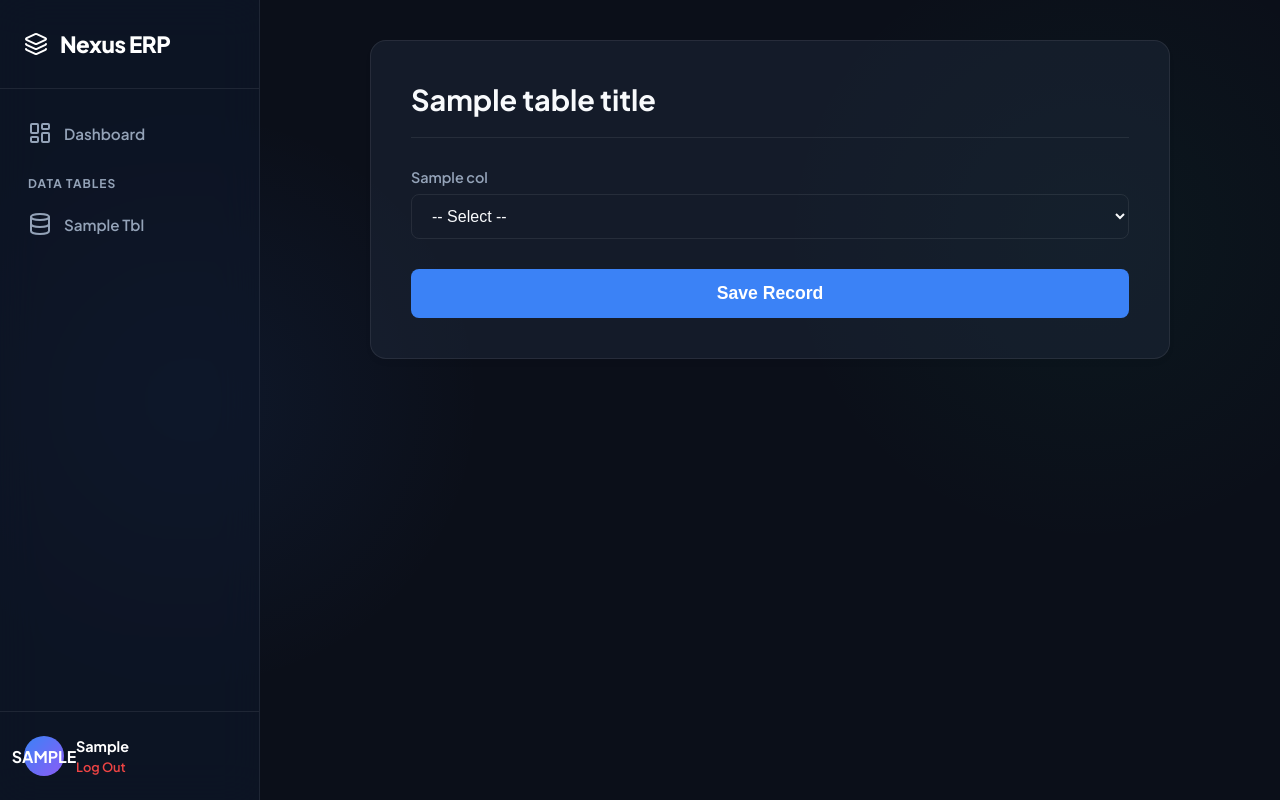
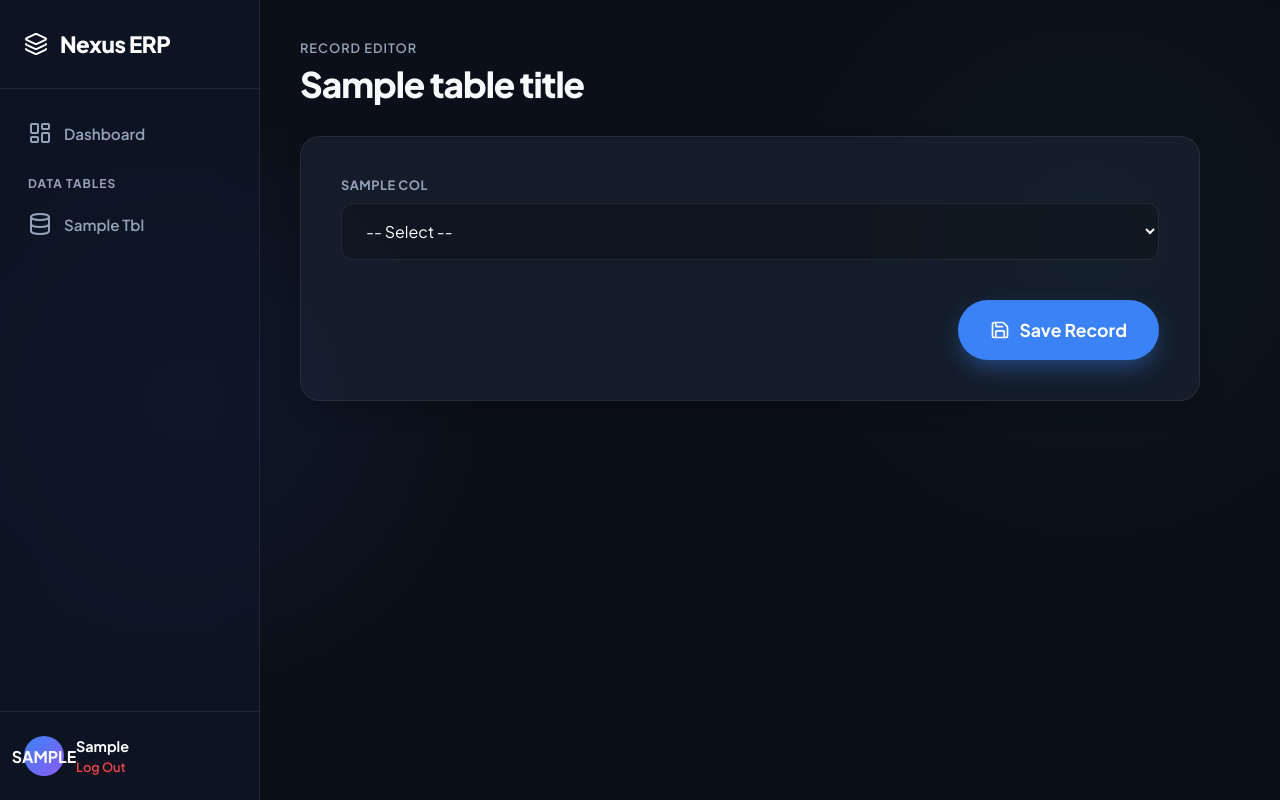
Before and after one commit to jtatipamula-design/proj_tb, a Python web app: template templates/form_view.html in a window 1280 px wide. Run offline with Jinja, Linux system fonts and the light colour scheme; the template is opened without the code that fills it: most values are stand-ins (such as "Sample title", 1, 10 or a date in 2020).

Commit message:
Update form_view.html

```diff
--- a/templates/form_view.html
+++ b/templates/form_view.html
@@ -2,133 +2,99 @@
 
 {% block content %}
 <style>
-    /* --- CARD CONTAINER --- */
-    .form-card {
-        max-width: 800px;
-        margin: 0 auto;
+    .page-header {
+        margin-bottom: 30px;
+    }
+    .page-header h1 { font-size: 2.2rem; font-weight: 800; letter-spacing: -1px; }
+    .page-header p { color: var(--text-muted); font-weight: 600; text-transform: uppercase; letter-spacing: 1px; font-size: 0.8rem; margin-bottom: 5px; }
+
+    .form-container {
+        max-width: 900px;
         background: var(--bg-card);
+        backdrop-filter: blur(12px);
+        -webkit-backdrop-filter: blur(12px);
+        border: 1px solid var(--border-color);
+        border-radius: 20px;
         padding: 40px;
-        border-radius: 16px;
-        border: 1px solid var(--border-color);
-        box-shadow: 0 4px 6px -1px rgba(0, 0, 0, 0.05);
-        animation: fadeInUp 0.4s ease-out;
+        box-shadow: 0 10px 30px -10px rgba(0,0,0,0.3);
+        animation: slideUp 0.4s cubic-bezier(0.16, 1, 0.3, 1);
     }
 
-    .form-header {
-        margin-bottom: 30px;
-        border-bottom: 1px solid var(--border-color);
-        padding-bottom: 20px;
-    }
-    .form-header h1 { margin: 0; font-size: 1.8rem; color: var(--text-main); font-weight: 700; }
-
-    /* --- GRID LAYOUT --- */
-    .form-grid {
-        display: grid;
-        grid-template-columns: repeat(auto-fit, minmax(300px, 1fr));
-        gap: 25px;
+    @keyframes slideUp {
+        from { opacity: 0; transform: translateY(20px); }
+        to { opacity: 1; transform: translateY(0); }
     }
 
-    /* --- INPUT GROUPS --- */
-    .form-group { display: flex; flex-direction: column; gap: 8px; }
+    .form-grid { display: grid; grid-template-columns: repeat(auto-fit, minmax(320px, 1fr)); gap: 28px; }
 
-    .form-group label {
-        font-size: 0.9rem;
-        font-weight: 600;
-        color: var(--text-muted);
-    }
+    .form-group { display: flex; flex-direction: column; gap: 10px; }
+    .form-group label { font-size: 0.8rem; font-weight: 700; color: var(--text-muted); text-transform: uppercase; letter-spacing: 0.5px; }
 
+    /* Premium Inputs */
     .form-group input[type="text"],
     .form-group input[type="password"],
     .form-group input[type="date"],
     .form-group select {
-        padding: 12px 16px;
+        padding: 16px 20px;
         border: 1px solid var(--border-color);
-        border-radius: 8px;
-        font-size: 1rem;
-        background: var(--bg-body);
-        color: var(--text-main);
+        border-radius: 12px;
+        font-size: 1rem; font-family: var(--font-main);
+        background: rgba(0,0,0,0.2); color: white;
         transition: all 0.2s;
     }
     .form-group input:focus, .form-group select:focus {
-        outline: none;
-        border-color: #3b82f6;
-        box-shadow: 0 0 0 3px rgba(59, 130, 246, 0.1);
+        outline: none; border-color: var(--accent-primary);
+        background: rgba(0,0,0,0.4);
+        box-shadow: 0 0 0 3px rgba(59, 130, 246, 0.2);
     }
 
-    /* --- CUSTOM CHECKBOX SCROLL BOX --- */
+    /* Checkbox Scroll Box */
     .checkbox-scroll-box {
-        max-height: 220px;
-        overflow-y: auto;
-        border: 1px solid var(--border-color);
-        padding: 10px;
-        border-radius: 8px;
-        background: var(--bg-body);
-        display: flex;
-        flex-direction: column;
-        gap: 4px;
+        max-height: 250px; overflow-y: auto; border: 1px solid var(--border-color);
+        padding: 12px; border-radius: 12px; background: rgba(0,0,0,0.2);
     }
     .checkbox-item {
-        display: flex;
-        align-items: center;
-        gap: 12px;
-        padding: 10px 12px;
-        border-radius: 6px;
-        cursor: pointer;
-        transition: background 0.2s;
-        color: var(--text-main);
-        font-weight: 500;
+        display: flex; align-items: center; gap: 14px; padding: 12px 16px; border-radius: 8px;
+        cursor: pointer; transition: background 0.2s; font-weight: 600; font-size: 0.95rem;
     }
-    .checkbox-item:hover {
-        background: var(--hover-bg);
+    .checkbox-item:hover { background: rgba(255,255,255,0.05); }
+    .checkbox-item input[type="checkbox"] { width: 18px; height: 18px; accent-color: var(--accent-primary); }
+
+    /* Status Toggles */
+    .status-group { display: flex; gap: 12px; background: rgba(0,0,0,0.2); padding: 6px; border-radius: 16px; border: 1px solid var(--border-color); }
+    .status-btn {
+        flex: 1; padding: 12px; text-align: center; border-radius: 10px;
+        cursor: pointer; font-weight: 700; font-size: 0.9rem; text-transform: uppercase; letter-spacing: 0.5px;
+        color: var(--text-muted); transition: all 0.2s;
     }
-    .checkbox-item input[type="checkbox"] {
-        width: 18px;
-        height: 18px;
-        cursor: pointer;
-        accent-color: #3b82f6;
-    }
-
-    /* --- STATUS TOGGLE BUTTONS --- */
-    .status-group { display: flex; gap: 10px; }
-    .status-btn {
-        flex: 1; padding: 12px; text-align: center; border-radius: 8px;
-        border: 1px solid var(--border-color); cursor: pointer;
-        font-weight: 600; color: var(--text-muted); transition: all 0.2s;
-        background: var(--bg-body);
-    }
-    .active-selected { background: #10b981; color: white; border-color: #10b981; }
-    .inactive-selected { background: #ef4444; color: white; border-color: #ef4444; }
+    .active-selected { background: rgba(16,185,129,0.15); color: #10B981; box-shadow: 0 4px 10px rgba(0,0,0,0.1); }
+    .inactive-selected { background: rgba(239,68,68,0.15); color: #EF4444; box-shadow: 0 4px 10px rgba(0,0,0,0.1); }
     .hidden-input { display: none; }
 
-    /* --- SUBMIT BUTTON --- */
+    /* Submit Button (FAB Style within form) */
     .btn-submit {
-        margin-top: 30px;
-        width: 100%;
-        padding: 14px;
-        background: #3b82f6;
-        color: white;
-        border: none;
-        border-radius: 8px;
-        font-size: 1.1rem;
-        font-weight: 600;
-        cursor: pointer;
-        transition: background 0.2s;
+        margin-top: 40px; padding: 18px 32px;
+        background: var(--accent-primary); color: white; border: none; border-radius: 30px;
+        font-size: 1.1rem; font-weight: 700; font-family: var(--font-main); cursor: pointer;
+        box-shadow: 0 10px 25px -5px var(--accent-glow); transition: all 0.2s;
+        display: inline-flex; align-items: center; gap: 10px;
     }
-    .btn-submit:hover { background: #2563eb; }
+    .btn-submit:hover { transform: translateY(-2px); box-shadow: 0 15px 30px -5px var(--accent-glow); }
 </style>
 
-<div class="form-card">
-    <div class="form-header">
-        <h1>{{ table_title }}</h1>
-    </div>
+<div class="page-header">
+    <p>Record Editor</p>
+    <h1>{{ table_title }}</h1>
+</div>
 
+<div class="form-container">
     <form onsubmit="submitForm(event)">
         <div class="form-grid">
             {% for col in columns %}
             <div class="form-group">
-                <label>{{ col.label }} {% if col.required %}<span style="color: #ef4444;">*</span>{% endif %}</label>
+                <label>{{ col.label }} {% if col.required %}<span style="color: var(--accent-danger);">*</span>{% endif %}</label>
 
-                {# --- STATUS BUTTONS --- #}
+                {# Status Toggles #}
                 {% if col.column_name.endswith('_status') %}
                     <input type="text" name="{{ col.column_name }}" id="input_{{ col.column_name }}" class="hidden-input" value="{{ col.value if col.value else 'ACT' }}">
                     <div class="status-group">
@@ -143,7 +109,7 @@
                         });
                     </script>
 
-                {# --- MULTI-SELECT CHECKBOXES (Virtual Arrays) --- #}
+                {# Virtual Checkboxes #}
                 {% elif col.data_type == 'virtual_checkbox' %}
                     <div class="checkbox-scroll-box">
                         {% set selected_items = (col.value or "").split(',') %}
@@ -156,7 +122,7 @@
                         {% endfor %}
                     </div>
 
-                {# --- STANDARD DROPDOWNS --- #}
+                {# Standard Dropdowns #}
                 {% elif col.options %}
                     <select name="{{ col.column_name }}" {% if col.required %}required{% endif %}>
                         <option value="">-- Select --</option>
@@ -167,15 +133,15 @@
                         {% endfor %}
                     </select>
 
-                {# --- DATE PICKER --- #}
+                {# Date Picker #}
                 {% elif col.data_type == 'date' %}
                     <input type="date" name="{{ col.column_name }}" value="{{ col.value }}" {% if col.required %}required{% endif %}>
 
-                {# --- PASSWORD INPUT (Prevents Double Hashing Bug) --- #}
+                {# Password Input #}
                 {% elif 'pwd' in col.column_name or 'password' in col.column_name %}
-                    <input type="password" name="{{ col.column_name }}" placeholder="{% if mode == 'edit' %}Leave blank to keep unchanged{% else %}Enter password{% endif %}" {% if col.required and mode != 'edit' %}required{% endif %}>
+                    <input type="password" name="{{ col.column_name }}" autocomplete="new-password" placeholder="{% if mode == 'edit' %}Leave blank to keep unchanged{% else %}Enter password{% endif %}" {% if col.required and mode != 'edit' %}required{% endif %}>
 
-                {# --- STANDARD TEXT INPUT --- #}
+                {# Standard Text #}
                 {% else %}
                     <input type="text" name="{{ col.column_name }}" value="{{ col.value if col.value != None else '' }}" {% if col.required %}required{% endif %}>
                 {% endif %}
@@ -183,78 +149,71 @@
             {% endfor %}
         </div>
 
-        <button type="submit" class="btn-submit">Save Record</button>
+        <div style="display: flex; justify-content: flex-end;">
+            <button type="submit" class="btn-submit">
+                <i data-lucide="save" style="width: 20px;"></i> Save Record
+            </button>
+        </div>
     </form>
 </div>
 
 <script>
-    // Handles visually toggling the Active/Inactive buttons
     function setStatus(colName, value) {
         document.getElementById('input_' + colName).value = value;
         const btnAct = document.getElementById('btn_act_' + colName);
         const btnIna = document.getElementById('btn_ina_' + colName);
-
         if(btnAct) { btnAct.className = 'status-btn'; if(value === 'ACT' || value === 'AIU') btnAct.classList.add('active-selected'); }
         if(btnIna) { btnIna.className = 'status-btn'; if(value !== 'ACT' && value !== 'AIU') btnIna.classList.add('inactive-selected'); }
     }
 
-    // Handles packaging the data and sending it to Python
     async function submitForm(e) {
         e.preventDefault();
-        if (typeof showLoading === 'function') showLoading();
+        const btn = e.target.querySelector('.btn-submit');
+        const originalBtnHTML = btn.innerHTML;
+
+        // Transform the button into a loading state
+        btn.innerHTML = '<i data-lucide="loader-2" class="lucide-spin" style="width: 20px;"></i> Saving...';
+        lucide.createIcons();
 
         const formData = new FormData(e.target);
         const data = {};
-
-        // Loop through all inputs
         for (const [key, value] of formData.entries()) {
-            if (data[key] !== undefined) {
-                // MULTI-SELECT MAGIC: If the key already exists (like multiple checked boxes),
-                // combine them with a comma!
-                data[key] += ',' + value;
-            } else {
-                data[key] = value;
-            }
+            if (data[key] !== undefined) data[key] += ',' + value;
+            else data[key] = value;
         }
 
-        // Failsafe for checkboxes: Force Python to clear them if none are checked
         const allCheckboxGroups = ['pr_allowed_tables', 'pu_assigned_roles'];
         allCheckboxGroups.forEach(groupName => {
             const groupCheckboxes = document.querySelectorAll(`input[type="checkbox"][name="${groupName}"]`);
-            if (groupCheckboxes.length > 0 && data[groupName] === undefined) {
-                data[groupName] = "";
-            }
+            if (groupCheckboxes.length > 0 && data[groupName] === undefined) data[groupName] = "";
         });
 
-        // Convert empty strings to null for clean database saving
-        for (const key in data) {
-            if (data[key] === "") data[key] = null;
-        }
+        for (const key in data) if (data[key] === "") data[key] = null;
 
         const mode = "{{ mode }}";
         const url = mode === "edit" ? "/api/{{ table_name }}/{{ pk_val }}" : "/api/{{ table_name }}";
         const method = mode === "edit" ? "PUT" : "POST";
 
         try {
-            const res = await fetch(url, {
-                method: method,
-                headers: {'Content-Type': 'application/json'},
-                body: JSON.stringify(data)
-            });
-
-            if (typeof hideLoading === 'function') hideLoading();
-
+            const res = await fetch(url, { method: method, headers: {'Content-Type': 'application/json'}, body: JSON.stringify(data) });
             if (res.ok) {
-                if (typeof showToast === 'function') showToast('Record Saved Successfully!', 'success');
-                setTimeout(() => { window.location.href = "/table/{{ table_name }}"; }, 1000);
+                // Success State!
+                btn.innerHTML = '<i data-lucide="check" style="width: 20px;"></i> Saved';
+                btn.style.background = "#10B981";
+                btn.style.boxShadow = "0 10px 25px -5px rgba(16,185,129,0.5)";
+                lucide.createIcons();
+                setTimeout(() => window.location.href = "/table/{{ table_name }}", 600);
             } else {
                 const err = await res.json();
                 alert("Error: " + (err.error || "Failed to save"));
+                btn.innerHTML = originalBtnHTML;
+                lucide.createIcons();
             }
         } catch (err) {
-            if (typeof hideLoading === 'function') hideLoading();
             alert("Network Error occurred.");
             console.error(err);
+            btn.innerHTML = originalBtnHTML;
+            lucide.createIcons();
         }
     }
 </script>
```
